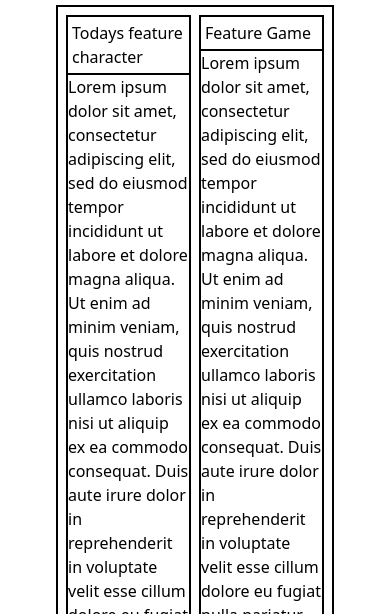
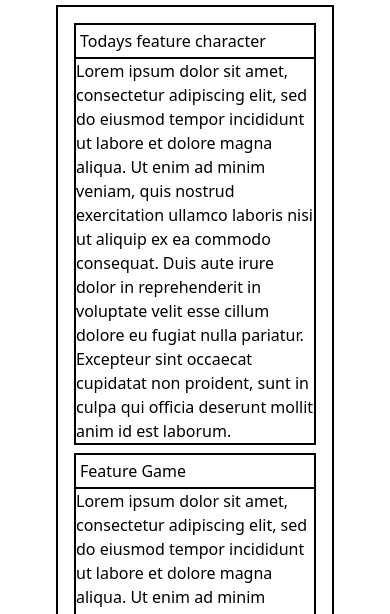
Before and after one commit to amchatman/Character-Wiki, a website: page src/index.html in a window 390 px wide. Shown: the part 230-844 px from the top of the page. Drawn offline with nearby package versions, Linux system fonts and the light colour scheme.

Commit message:
Margins -Update Mobile Margins

```diff
--- a/src/index.html
+++ b/src/index.html
@@ -50,15 +50,15 @@
                 <p class="text-center">A collection all my character in video games</p>
             </div>
         </section>
-        <section class="flex ml-14 mr-14 m-2 border-2 border-black p-2">
-            <div class="border-2 border-black">
+        <section class="flex ml-14 mr-14 m-2 border-2 border-black p-2 max-sm:block">
+            <div class="border-2 border-black max-sm:m-2">
                 <h1 class="border-b-2 border-black p-1">Todays feature character</h1>
                 <p> Lorem ipsum dolor sit amet, consectetur adipiscing elit, sed do eiusmod tempor incididunt ut labore et dolore magna aliqua.
                     Ut enim ad minim veniam, quis nostrud exercitation ullamco laboris nisi ut aliquip ex ea commodo consequat.
                      Duis aute irure dolor in reprehenderit in voluptate velit esse cillum dolore eu fugiat nulla pariatur. Excepteur sint occaecat cupidatat non proident, sunt in culpa
                      qui officia deserunt mollit anim id est laborum.</p>
             </div>
-            <div class="border-2 border-black ml-2">
+            <div class="border-2 border-black ml-2 max-sm:m-2">
                 <h1 class="border-b-2 border-black p-1">Feature Game</h1>
                 <p> Lorem ipsum dolor sit amet, consectetur adipiscing elit, sed do eiusmod tempor incididunt ut labore et dolore magna aliqua.
                     Ut enim ad minim veniam, quis nostrud exercitation ullamco laboris nisi ut aliquip ex ea commodo consequat.
```
Also changed, not shown: dist/output.css.
